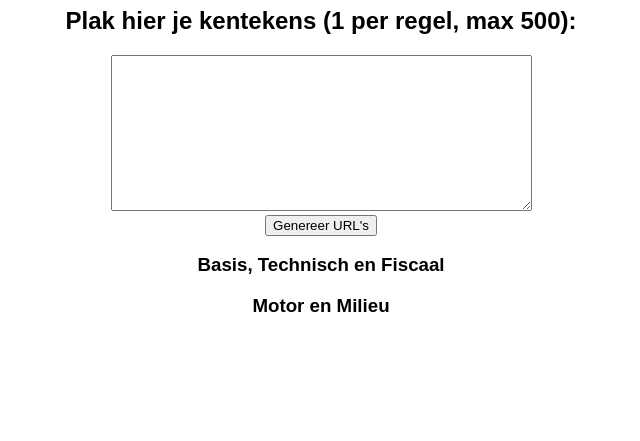
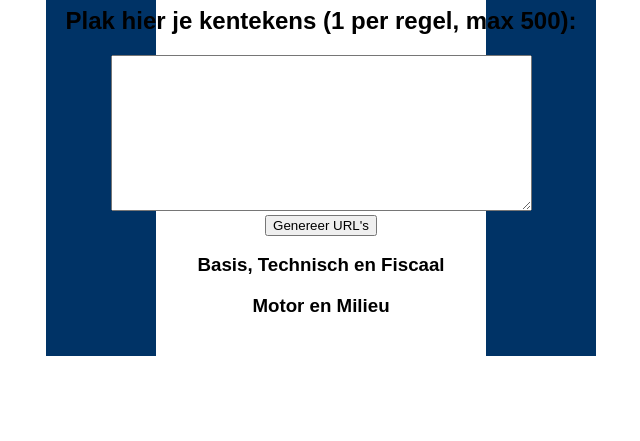
Before and after one commit to JoeTraXall/RDW-Kentekendata, a plain HTML site: page index.html in a window 1280 px wide. Shown: the part 359-800 px from the top of the page, without its empty margins (319-959 px from the left). Drawn offline with Linux system fonts and the light colour scheme.

Commit message:
Update index.html

```diff
--- a/index.html
+++ b/index.html
@@ -13,6 +13,7 @@
             justify-content: center;
             align-items: center;
             font-family: Arial, sans-serif;
+            background-color: #fff; /* Witte achtergrond voor de hele pagina */
         }
 
         /* Flex container voor de inhoud */
@@ -25,6 +26,8 @@
             gap: 20px; /* Ruimte tussen elementen */
             max-width: 800px; /* Limiteer de breedte van de container */
             width: 100%;
+            background: linear-gradient(to right, #003366 0%, #003366 20%, #fff 20%, #fff 80%, #003366 80%, #003366 100%);
+            padding: 20px;
         }
 
         /* Afbeelding bovenaan centreren */
```
